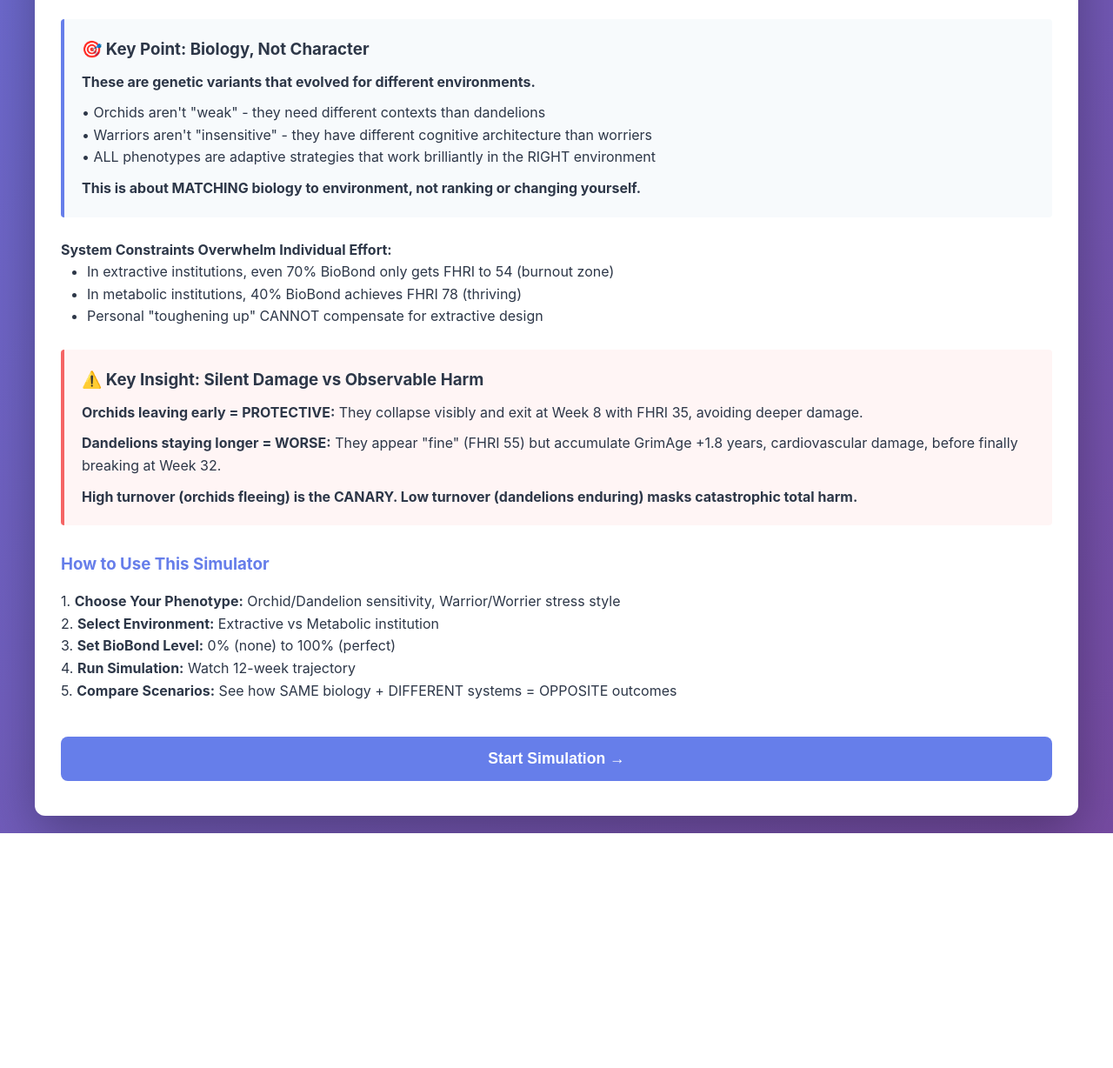
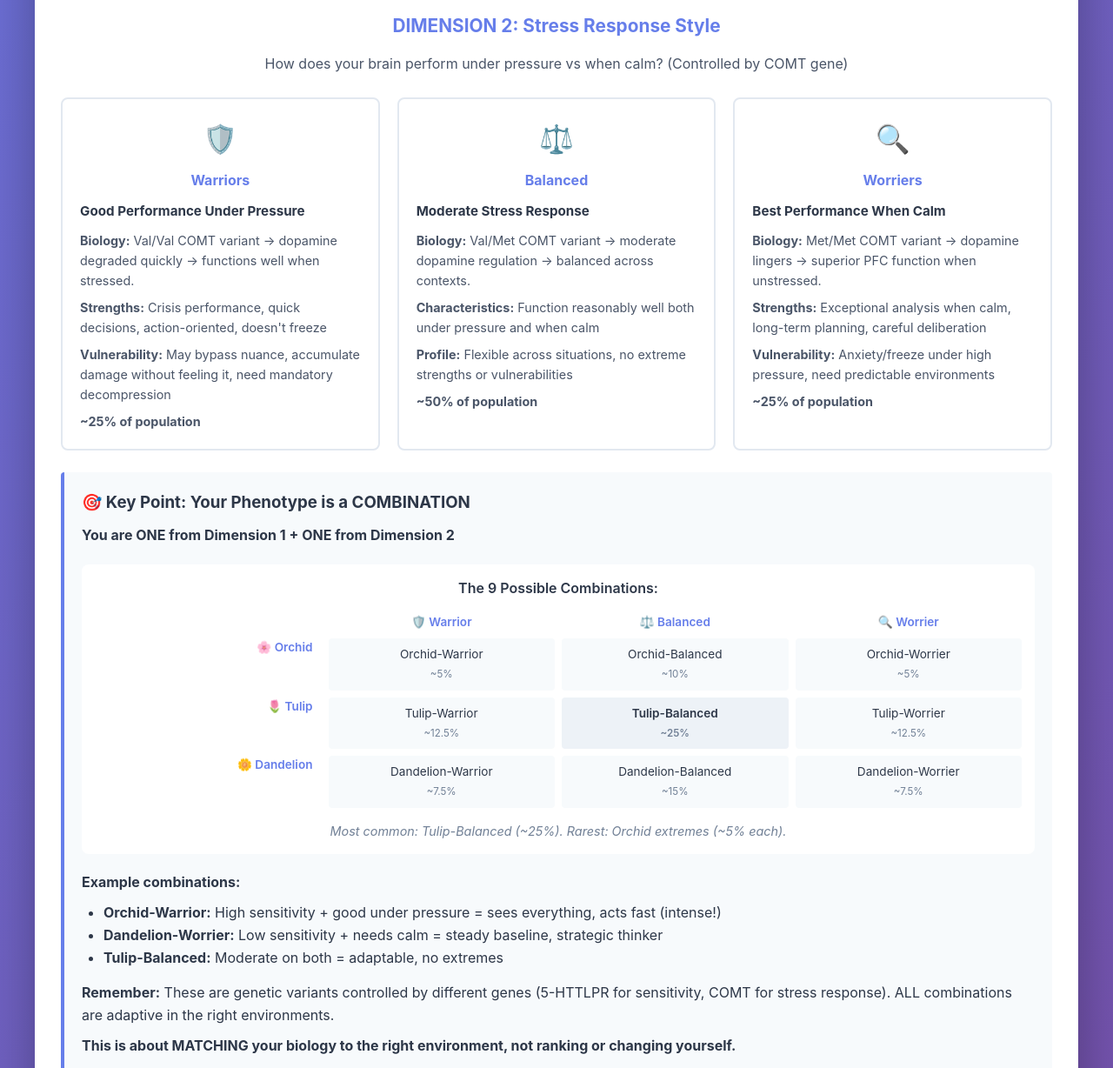
Before and after one commit to rmertzman-tech/BiologySimulaor, a plain HTML site: page index.html in a window 1280 px wide. Shown: the part 1569-2797 px from the top of the page at 87% size. Before the commit the page ends 2527 px from the top, so only its background shows below. Drawn offline with nearby package versions, Linux system fonts and the light colour scheme.

Commit message:
Update index.html

```diff
--- a/index.html
+++ b/index.html
@@ -512,7 +512,18 @@
 
                 <p style="margin-bottom: 20px;">People differ in how their nervous systems respond to environmental stress. These differences are biological - not character flaws or strengths.</p>
 
+                <div class="info-box">
+                    <h3>📊 Two Independent Dimensions</h3>
+                    <p><strong>Everyone has ONE phenotype from EACH dimension:</strong></p>
+                    <p style="margin-top: 10px;"><strong>Dimension 1: Environmental Sensitivity</strong> (Orchid OR Tulip OR Dandelion)</p>
+                    <p><strong>Dimension 2: Stress Response Style</strong> (Warrior OR Balanced OR Worrier)</p>
+                    <p style="margin-top: 10px;"><strong>Examples:</strong> You might be "Orchid-Warrior" (20% × 25% = 5% of population) or "Dandelion-Worrier" (30% × 25% = 7.5% of population). There are 9 possible combinations total.</p>
+                    <p style="margin-top: 10px; font-style: italic;">Note: Percentages within each dimension add to 100%. The two dimensions are controlled by different genes (5-HTTLPR for sensitivity, COMT for stress response).</p>
+                </div>
+
                 <!-- Phenotype Cards -->
+                <h4 style="color: #667eea; margin: 25px 0 15px; text-align: center; font-size: 1.3em;">DIMENSION 1: Environmental Sensitivity</h4>
+                <p style="text-align: center; margin-bottom: 20px; color: #4a5568;">How responsive is your nervous system to environmental input? (Controlled by 5-HTTLPR gene)</p>
                 <div style="display: grid; grid-template-columns: repeat(auto-fit, minmax(280px, 1fr)); gap: 20px; margin: 25px 0;">
                     <div style="background: white; border: 2px solid #e2e8f0; border-radius: 8px; padding: 20px;">
                         <div style="font-size: 2em; text-align: center; margin-bottom: 10px;">🌸</div>
@@ -568,6 +579,9 @@
                         </p>
                     </div>
                 </div>
+
+                <h4 style="color: #667eea; margin: 35px 0 15px; text-align: center; font-size: 1.3em;">DIMENSION 2: Stress Response Style</h4>
+                <p style="text-align: center; margin-bottom: 20px; color: #4a5568;">How does your brain perform under pressure vs when calm? (Controlled by COMT gene)</p>
 
                 <div style="display: grid; grid-template-columns: repeat(auto-fit, minmax(280px, 1fr)); gap: 20px; margin: 25px 0;">
                     <div style="background: white; border: 2px solid #e2e8f0; border-radius: 8px; padding: 20px;">
@@ -626,12 +640,43 @@
                 </div>
 
                 <div class="info-box">
-                    <h3>🎯 Key Point: Biology, Not Character</h3>
-                    <p><strong>These are genetic variants that evolved for different environments.</strong></p>
-                    <p style="margin-top: 10px;">• Orchids aren't "weak" - they need different contexts than dandelions</p>
-                    <p>• Warriors aren't "insensitive" - they have different cognitive architecture than worriers</p>
-                    <p>• ALL phenotypes are adaptive strategies that work brilliantly in the RIGHT environment</p>
-                    <p style="margin-top: 10px; font-weight: bold;">This is about MATCHING biology to environment, not ranking or changing yourself.</p>
+                    <h3>🎯 Key Point: Your Phenotype is a COMBINATION</h3>
+                    <p><strong>You are ONE from Dimension 1 + ONE from Dimension 2</strong></p>
+
+                    <div style="margin: 20px 0; padding: 15px; background: white; border-radius: 8px;">
+                        <p style="text-align: center; font-weight: 600; margin-bottom: 15px;">The 9 Possible Combinations:</p>
+                        <div style="display: grid; grid-template-columns: repeat(4, 1fr); gap: 8px; font-size: 0.85em;">
+                            <div style="font-weight: 600; text-align: center;"></div>
+                            <div style="font-weight: 600; text-align: center; color: #667eea;">🛡️ Warrior</div>
+                            <div style="font-weight: 600; text-align: center; color: #667eea;">⚖️ Balanced</div>
+                            <div style="font-weight: 600; text-align: center; color: #667eea;">🔍 Worrier</div>
+
+                            <div style="font-weight: 600; text-align: right; color: #667eea; padding-right: 10px;">🌸 Orchid</div>
+                            <div style="background: #f7fafc; padding: 8px; text-align: center; border-radius: 4px;">Orchid-Warrior<br><span style="font-size: 0.85em; color: #718096;">~5%</span></div>
+                            <div style="background: #f7fafc; padding: 8px; text-align: center; border-radius: 4px;">Orchid-Balanced<br><span style="font-size: 0.85em; color: #718096;">~10%</span></div>
+                            <div style="background: #f7fafc; padding: 8px; text-align: center; border-radius: 4px;">Orchid-Worrier<br><span style="font-size: 0.85em; color: #718096;">~5%</span></div>
+
+                            <div style="font-weight: 600; text-align: right; color: #667eea; padding-right: 10px;">🌷 Tulip</div>
+                            <div style="background: #f7fafc; padding: 8px; text-align: center; border-radius: 4px;">Tulip-Warrior<br><span style="font-size: 0.85em; color: #718096;">~12.5%</span></div>
+                            <div style="background: #edf2f7; padding: 8px; text-align: center; border-radius: 4px; font-weight: 600;">Tulip-Balanced<br><span style="font-size: 0.85em; color: #718096;">~25%</span></div>
+                            <div style="background: #f7fafc; padding: 8px; text-align: center; border-radius: 4px;">Tulip-Worrier<br><span style="font-size: 0.85em; color: #718096;">~12.5%</span></div>
+
+                            <div style="font-weight: 600; text-align: right; color: #667eea; padding-right: 10px;">🌼 Dandelion</div>
+                            <div style="background: #f7fafc; padding: 8px; text-align: center; border-radius: 4px;">Dandelion-Warrior<br><span style="font-size: 0.85em; color: #718096;">~7.5%</span></div>
+                            <div style="background: #f7fafc; padding: 8px; text-align: center; border-radius: 4px;">Dandelion-Balanced<br><span style="font-size: 0.85em; color: #718096;">~15%</span></div>
+                            <div style="background: #f7fafc; padding: 8px; text-align: center; border-radius: 4px;">Dandelion-Worrier<br><span style="font-size: 0.85em; color: #718096;">~7.5%</span></div>
+                        </div>
+                        <p style="text-align: center; margin-top: 15px; font-size: 0.9em; color: #718096; font-style: italic;">Most common: Tulip-Balanced (~25%). Rarest: Orchid extremes (~5% each).</p>
+                    </div>
+
+                    <p style="margin-top: 15px;"><strong>Example combinations:</strong></p>
+                    <ul style="margin-left: 25px; margin-top: 10px;">
+                        <li><strong>Orchid-Warrior:</strong> High sensitivity + good under pressure = sees everything, acts fast (intense!)</li>
+                        <li><strong>Dandelion-Worrier:</strong> Low sensitivity + needs calm = steady baseline, strategic thinker</li>
+                        <li><strong>Tulip-Balanced:</strong> Moderate on both = adaptable, no extremes</li>
+                    </ul>
+                    <p style="margin-top: 15px;"><strong>Remember:</strong> These are genetic variants controlled by different genes (5-HTTLPR for sensitivity, COMT for stress response). ALL combinations are adaptive in the right environments.</p>
+                    <p style="margin-top: 10px; font-weight: bold;">This is about MATCHING your biology to the right environment, not ranking or changing yourself.</p>
                 </div>
 
                 <p><strong>System Constraints Overwhelm Individual Effort:</strong></p>
@@ -667,8 +712,8 @@
 
                 <div class="control-panel">
                     <div class="control-row">
-                        <label class="control-label">Environmental Sensitivity:</label>
-                        <p style="margin-bottom: 15px; color: #4a5568; font-size: 0.95em;">How responsive is your nervous system to environmental input?</p>
+                        <label class="control-label">DIMENSION 1: Environmental Sensitivity</label>
+                        <p style="margin-bottom: 15px; color: #4a5568; font-size: 0.95em;">How responsive is this person's nervous system to environmental input? (5-HTTLPR gene)</p>
                         <div class="radio-grid">
                             <div class="radio-card" onclick="selectSensitivity('orchid')">
                                 <input type="radio" name="sensitivity" id="sens-orchid" value="orchid">
@@ -701,8 +746,8 @@
                     </div>
 
                     <div class="control-row">
-                        <label class="control-label">Stress Response Style:</label>
-                        <p style="margin-bottom: 15px; color: #4a5568; font-size: 0.95em;">How does your brain perform under pressure vs when calm?</p>
+                        <label class="control-label">DIMENSION 2: Stress Response Style</label>
+                        <p style="margin-bottom: 15px; color: #4a5568; font-size: 0.95em;">How does this person's brain perform under pressure vs when calm? (COMT gene)</p>
                         <div class="radio-grid">
                             <div class="radio-card" onclick="selectStress('warrior')">
                                 <input type="radio" name="stress" id="stress-warrior" value="warrior">
```
